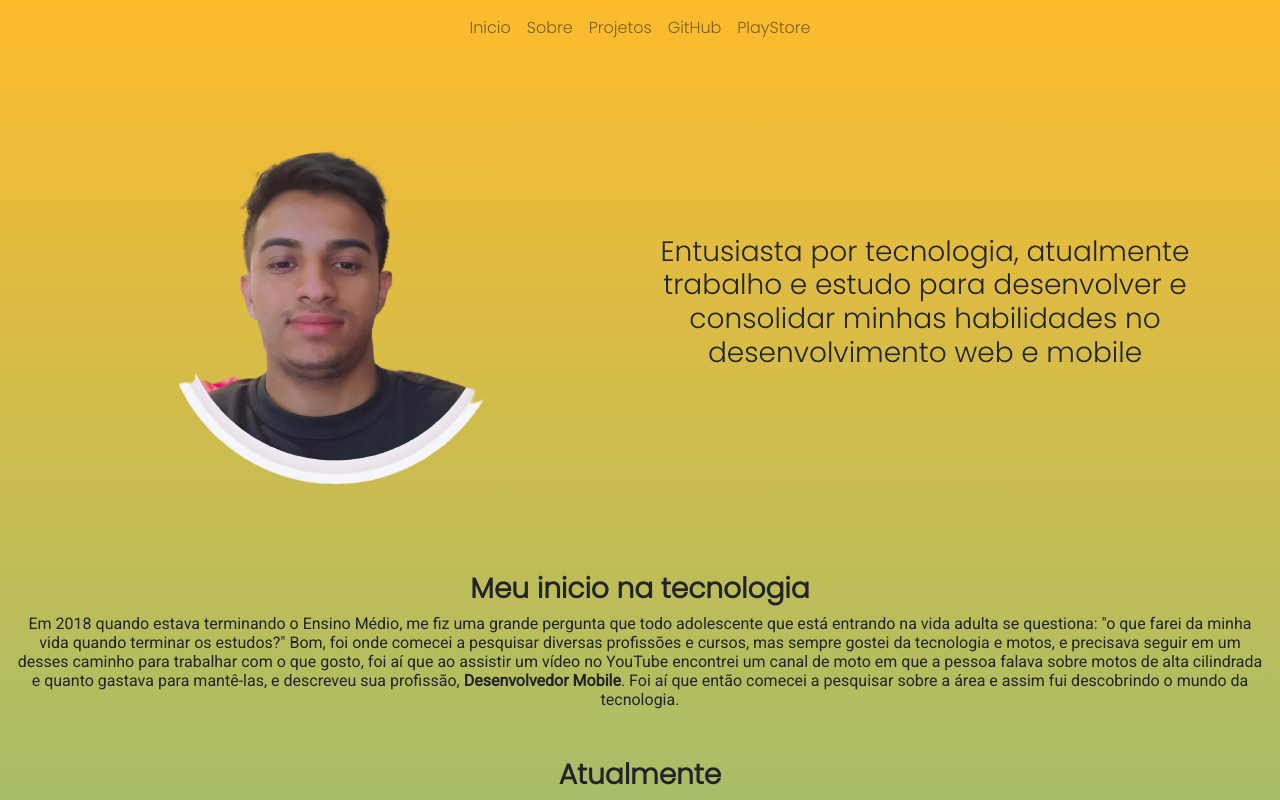
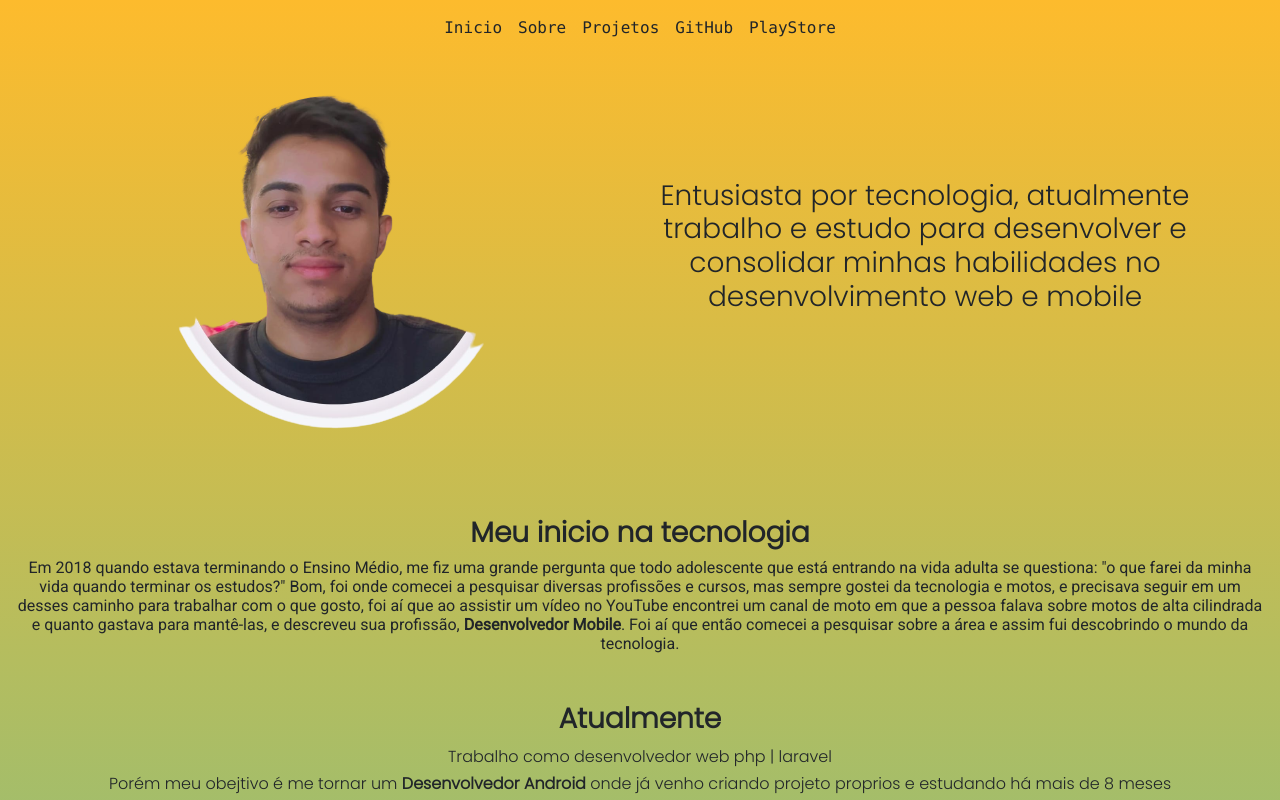
Before and after one commit to Eliard0/portifolio, a plain HTML site: page index.html in a window 1280 px wide. Shown: the top 800 px of the page. Drawn offline with nearby package versions, Linux system fonts and the light colour scheme.

Commit message:
feat novaa config navBar

```diff
--- a/index.html
+++ b/index.html
@@ -9,24 +9,24 @@
 </head>
 <body>
     <section class="container-fluid">
-        <section class="navBar container">
+        <section class="navBar container fixed-top">
             <nav class="navbar navbar-expand navbar-light justify-content-center">
                 <div class="collapse navbar-collapse justify-content-center">
                     <ul class="navbar-nav">
                         <li class="nav-item">
-                            <a class="nav-link" href="#inicio">Inicio</a>
+                            <a class="nav-link text-monospace text-body" href="#inicio">Inicio</a>
                         </li>
                         <li class="nav-item">
-                            <a class="nav-link" href="#sobre">Sobre</a>
+                            <a class="nav-link text-monospace text-body" href="#sobre">Sobre</a>
                         </li>
                         <li class="nav-item">
-                            <a class="nav-link" href="#projetos">Projetos</a>
+                            <a class="nav-link text-monospace text-body" href="#projetos">Projetos</a>
                         </li>
                         <li class="nav-item">
-                            <a class="nav-link" href="https://github.com/Eliard0" target="_blank">GitHub</a>
+                            <a class="nav-link text-monospace text-body" href="https://github.com/Eliard0" target="_blank">GitHub</a>
                         </li>
                         <li class="nav-item">
-                            <a class="nav-link" href="#playStore">PlayStore</a>
+                            <a class="nav-link text-monospace text-body" href="#playStore">PlayStore</a>
                         </li>
                     </ul>
                 </div>
```
